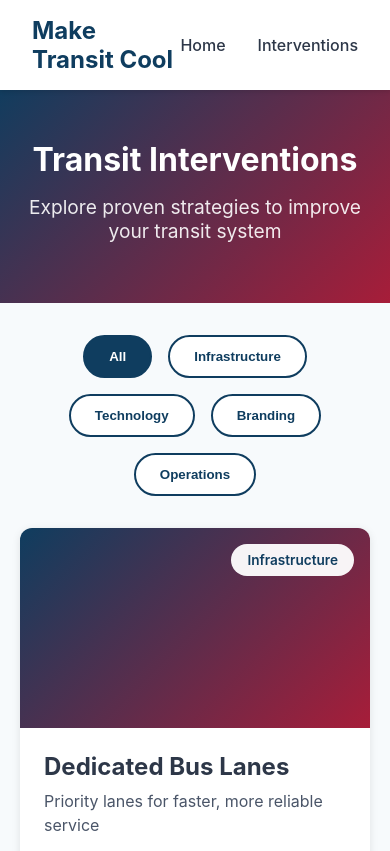
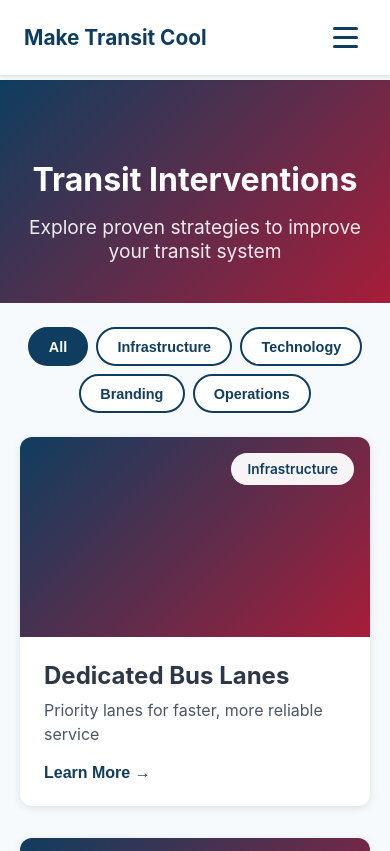
Before and after one commit to alecmakintosh/maketransitcool, a React (Vite) app: page /interventions in a window 390 px wide. Shown: the top 851 px of the page. Built offline with nearby package versions, Linux system fonts and the light colour scheme.

Commit message:
mobile friendly v1

```diff
--- a/src/App.css
+++ b/src/App.css
@@ -29,17 +29,37 @@ body {
 .nav-container {
   max-width: 1200px;
   margin: 0 auto;
-  padding: 1rem 2rem;
+  padding: 1rem 1.5rem;
   display: flex;
   justify-content: space-between;
   align-items: center;
 }
 
 .nav-logo {
-  font-size: 1.5rem;
+  font-size: 1.3rem;
   font-weight: 700;
   color: var(--primary-color);
   text-decoration: none;
+  z-index: 1001;
+}
+
+.menu-toggle {
+  display: none;
+  flex-direction: column;
+  background: none;
+  border: none;
+  cursor: pointer;
+  padding: 0.5rem;
+  z-index: 1001;
+}
+
+.menu-toggle span {
+  width: 25px;
+  height: 3px;
+  background: var(--primary-color);
+  margin: 3px 0;
+  transition: 0.3s;
+  border-radius: 3px;
 }
 
 .nav-links {
@@ -57,3 +77,34 @@ body {
 .nav-links a:hover {
   color: var(--primary-color);
 }
+
+/* Mobile styles */
+@media (max-width: 768px) {
+  .menu-toggle {
+    display: flex;
+  }
+
+  .nav-links {
+    position: fixed;
+    top: 0;
+    right: -100%;
+    height: 100vh;
+    width: 70%;
+    max-width: 300px;
+    background: white;
+    flex-direction: column;
+    padding: 5rem 2rem 2rem;
+    box-shadow: -2px 0 10px rgba(0, 0, 0, 0.1);
+    transition: right 0.3s ease;
+    gap: 1.5rem;
+  }
+
+  .nav-links.active {
+    right: 0;
+  }
+
+  .nav-links a {
+    font-size: 1.2rem;
+    padding: 0.5rem 0;
+  }
+}
--- a/src/App.jsx
+++ b/src/App.jsx
@@ -1,21 +1,35 @@
-import { BrowserRouter as Router, Routes, Route } from 'react-router-dom';
+import { useState } from 'react';
+import { BrowserRouter as Router, Routes, Route, Link } from 'react-router-dom';
 import Home from './pages/Home';
 import Interventions from './pages/Interventions';
 import Footer from './components/Footer';
 import './App.css';
 
 function App() {
+  const [menuOpen, setMenuOpen] = useState(false);
+
   return (
     <Router>
       <div className="App">
         <nav className="navbar">
           <div className="nav-container">
-            <a href="/" className="nav-logo">
+            <Link to="/" className="nav-logo">
               Make Transit Cool
-            </a>
-            <div className="nav-links">
-              <a href="/">Home</a>
-              <a href="/interventions">Interventions</a>
+            </Link>
+
+            <button
+              className="menu-toggle"
+              onClick={() => setMenuOpen(!menuOpen)}
+              aria-label="Toggle menu"
+            >
+              <span></span>
+              <span></span>
+              <span></span>
+            </button>
+
+            <div className={`nav-links ${menuOpen ? 'active' : ''}`}>
+              <Link to="/" onClick={() => setMenuOpen(false)}>Home</Link>
+              <Link to="/interventions" onClick={() => setMenuOpen(false)}>Interventions</Link>
             </div>
           </div>
         </nav>
--- a/src/components/InterventionModal.css
+++ b/src/components/InterventionModal.css
@@ -22,12 +22,14 @@
   overflow-y: auto;
   position: relative;
   box-shadow: 0 20px 60px rgba(0, 0, 0, 0.3);
+  margin: auto;
 }
 
 .modal-close {
-  position: absolute;
+  position: sticky;
   top: 1rem;
   right: 1rem;
+  float: right;
   background: white;
   border: none;
   font-size: 2rem;
@@ -41,6 +43,7 @@
   z-index: 10;
   box-shadow: 0 2px 8px rgba(0, 0, 0, 0.2);
   transition: background 0.2s;
+  margin-bottom: -40px;
 }
 
 .modal-close:hover {
@@ -140,9 +143,22 @@
 }
 
 @media (max-width: 768px) {
+  .modal-overlay {
+    padding: 0;
+    align-items: flex-start;
+  }
+
   .modal-content {
-    max-height: 95vh;
-    margin: 10px;
+    max-height: 100vh;
+    min-height: 100vh;
+    margin: 0;
+    border-radius: 0;
+  }
+
+  .modal-close {
+    position: sticky;
+    top: 0.5rem;
+    right: 0.5rem;
   }
 
   .modal-title-section h2 {
@@ -151,5 +167,14 @@
 
   .modal-image-placeholder {
     height: 200px;
+    border-radius: 0;
+  }
+
+  .modal-title-section {
+    padding: 1.5rem;
+  }
+
+  .modal-body {
+    padding: 0 1.5rem 2rem;
   }
 }
--- a/src/pages/Home.css
+++ b/src/pages/Home.css
@@ -5,7 +5,7 @@
 .hero {
   background: var(--gradient);
   color: white;
-  padding: 120px 20px 80px;
+  padding: 100px 20px 60px;
   text-align: center;
 }
 
@@ -88,6 +88,10 @@
 }
 
 @media (max-width: 768px) {
+  .hero {
+    padding: 90px 20px 50px;
+  }
+
   .hero h1 {
     font-size: 2.5rem;
   }
--- a/src/pages/Interventions.css
+++ b/src/pages/Interventions.css
@@ -26,7 +26,7 @@
   margin: 0 auto;
   padding: 2rem 20px;
   display: flex;
-  gap: 1rem;
+  gap: 0.75rem;
   flex-wrap: wrap;
   justify-content: center;
 }
@@ -40,6 +40,7 @@
   font-weight: 600;
   cursor: pointer;
   transition: all 0.2s;
+  font-size: 0.95rem;
 }
 
 .filter-bar button:hover {
@@ -49,6 +50,24 @@
 .filter-bar button.active {
   background: var(--primary-color);
   color: white;
+}
+
+/* Mobile adjustments */
+@media (max-width: 768px) {
+  .interventions-header {
+    padding: 80px 20px 40px;
+  }
+
+  .filter-bar {
+    padding: 1.5rem 15px;
+    gap: 0.5rem;
+  }
+
+  .filter-bar button {
+    padding: 0.6rem 1.2rem;
+    font-size: 0.9rem;
+    flex: 0 0 auto;
+  }
 }
 
 .interventions-grid {
```
